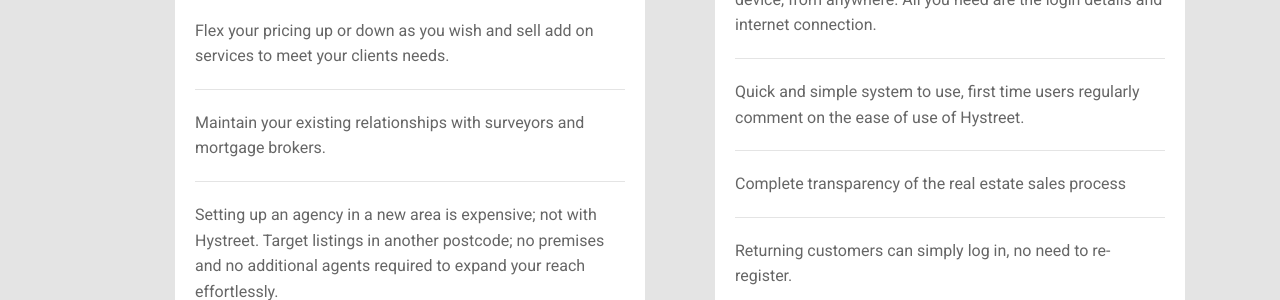
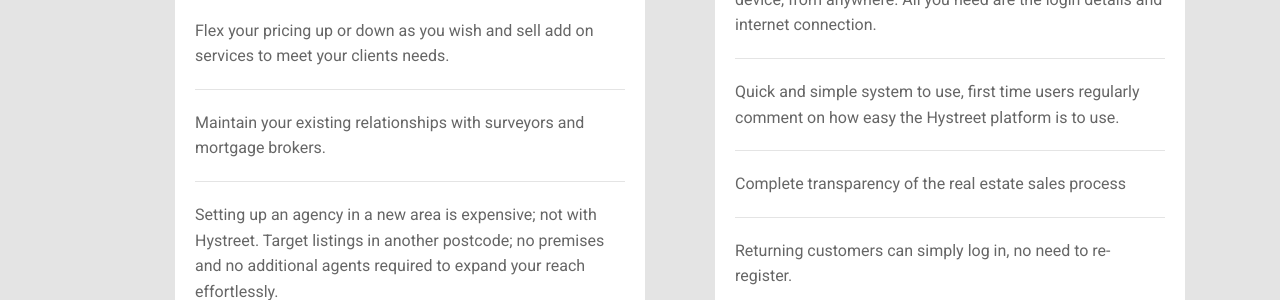
Before and after one commit to hystreet/hystreet.github.io, a Jekyll site: the page built from features-benefits/index.html, in a window 1280 px wide and 900 px high, scrolled down 1273 px. Shown: the part 178-478 px from the top of the window. Built offline with Jekyll 4.4.1, drawn with Linux system fonts in a browser that asks for light colours; some web fonts are replaced; a script that is not in the unit is left out; some of the changed text lies outside the part shown.

Commit message:
Update index.html

```diff
--- a/features-benefits/index.html
+++ b/features-benefits/index.html
@@ -126,7 +126,7 @@
 						Get updates on their property sale or purchase from any device, from anywhere. All you need are the login details and internet connection.
 						</li>
 						<li class="features-item">
-						Quick and simple system to use, first time users regularly comment on the ease of use of Hystreet.
+						Quick and simple system to use, first time users regularly comment on how easy the Hystreet platform is to use.
 						</li>
 						<li class="features-item">
 						Complete transparency of the real estate sales process
@@ -206,7 +206,7 @@
     <div class="hero-content">
   <div class="row">
           <div class="large-12 columns layout-text left style=" color:="" #ffffff;text-transform:="" none;"="">
-		<p style="margin-top: 8px;color: #FFF;font-size: 329%;font-weight: bolder;">Offer your customers greater choice with a 24/7 service</p>
+		<p style="margin-top: 8px;color: #FFF;font-size: 329%;font-weight: bolder;">Offer your customers a greater choice with a 24/7 service</p>
                                          <a class="button" href="/demo-signup/">See it work</a>
           </div>
 
```
